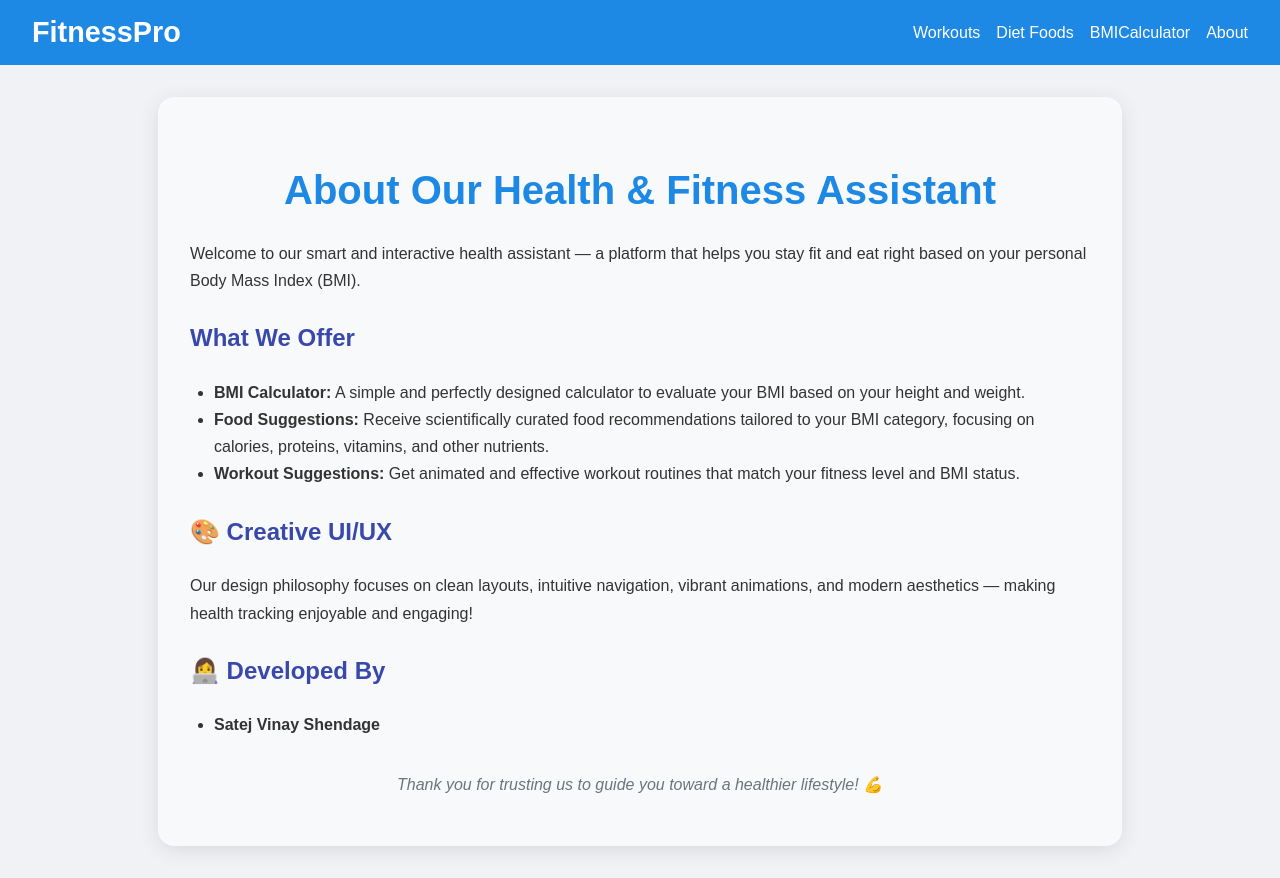
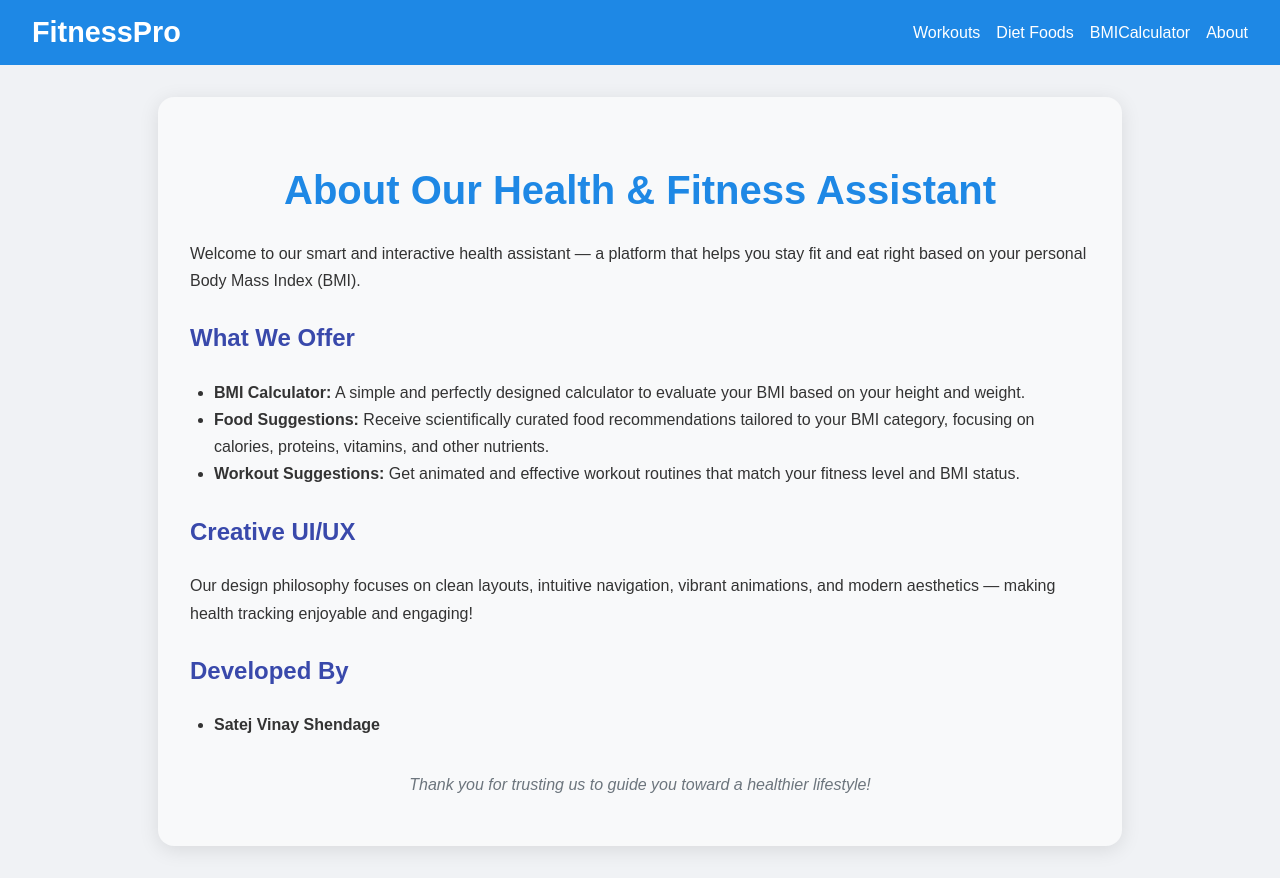
Before and after one commit to SATEJ9904/FitnessFreak, a React (Create React App) app: page /about in a window 1280 px wide. Built offline with nearby package versions, Linux system fonts and the light colour scheme.

Commit message:
second try of jenkins

```diff
--- a/src/About.js
+++ b/src/About.js
@@ -15,17 +15,17 @@ const About = () => {
         <li><strong>Workout Suggestions:</strong> Get animated and effective workout routines that match your fitness level and BMI status.</li>
       </ul>
 
-      <h2 style={styles.subheading}>🎨 Creative UI/UX</h2>
+      <h2 style={styles.subheading}>Creative UI/UX</h2>
       <p style={styles.text}>
         Our design philosophy focuses on clean layouts, intuitive navigation, vibrant animations, and modern aesthetics — making health tracking enjoyable and engaging!
       </p>
 
-      <h2 style={styles.subheading}>👩‍💻 Developed By</h2>
+      <h2 style={styles.subheading}>Developed By</h2>
       <ul style={styles.list}>
         <li><strong>Satej Vinay Shendage</strong></li>
       </ul>
 
-      <p style={styles.footer}>Thank you for trusting us to guide you toward a healthier lifestyle! 💪</p>
+      <p style={styles.footer}>Thank you for trusting us to guide you toward a healthier lifestyle!</p>
     </div>
   );
 };
```
